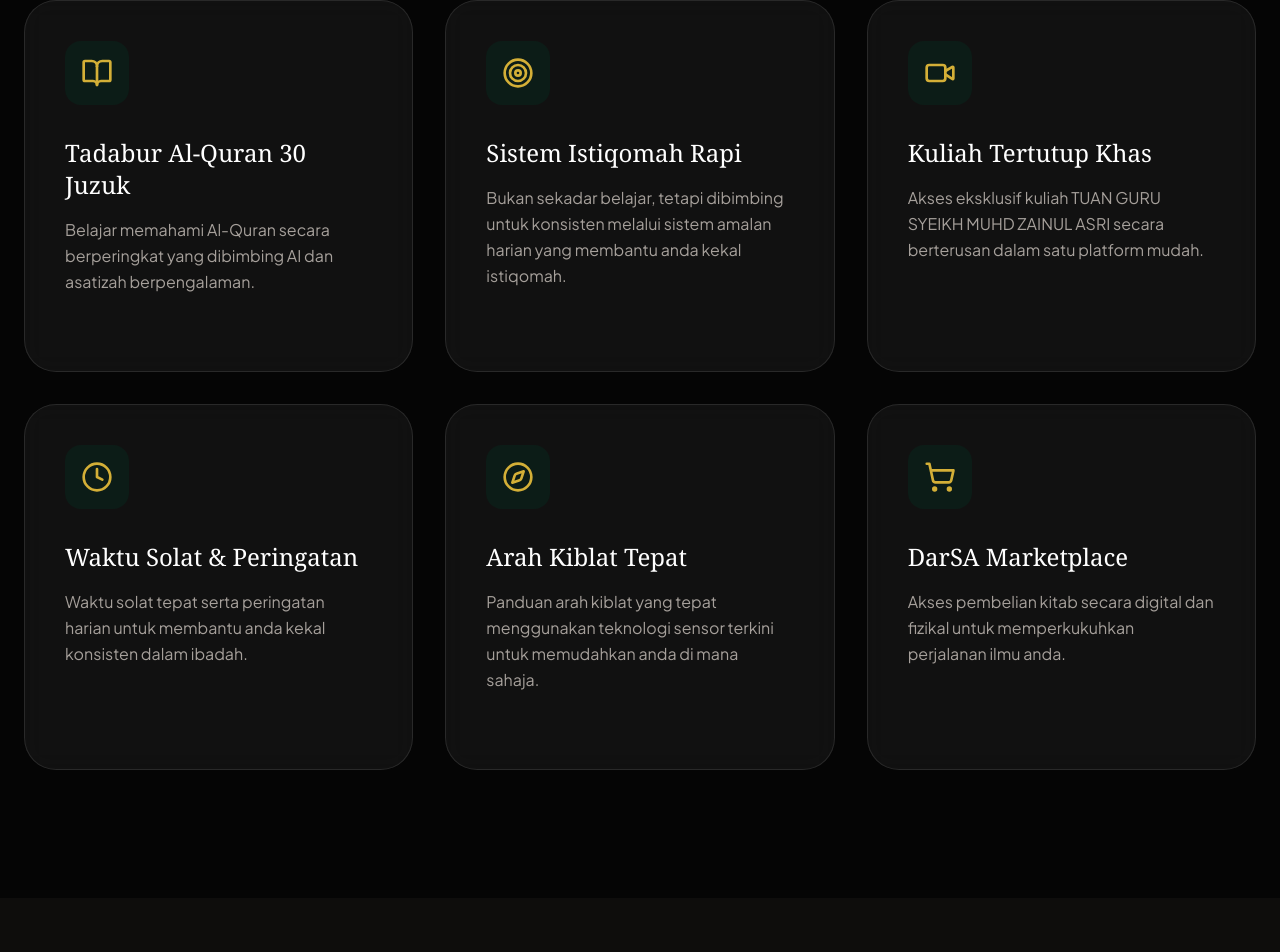
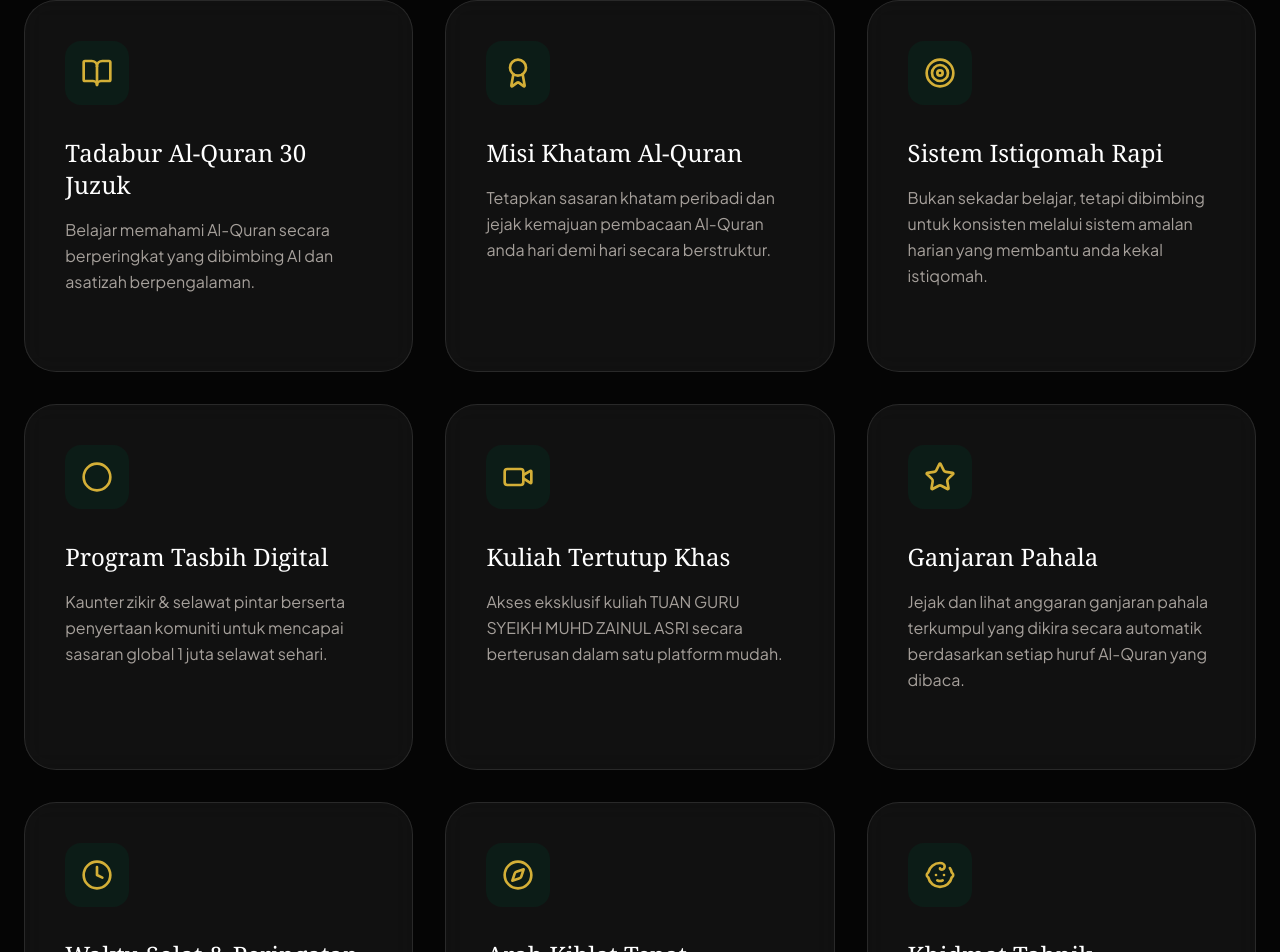
Before and after one commit to fattah-b/AG-WEBSITE-DARSA-ISTIQOMAH-darsaistiqomah.com, a React (Vite) app: page / in a window 1280 px wide. Shown: the part 3557-4509 px from the top of the page. Built offline with nearby package versions, Linux system fonts and the light colour scheme.

Commit message:
style: change feature grid to flex wrap & center and highlight DarSA Marketplace card

```diff
--- a/src/App.tsx
+++ b/src/App.tsx
@@ -24,7 +24,11 @@ import {
   Globe,
   MapPin,
   Calendar,
-  Navigation
+  Navigation,
+  Award,
+  Star,
+  Baby,
+  Circle
 } from 'lucide-react';
 import { motion, AnimatePresence, useScroll, useTransform } from 'motion/react';
 
@@ -111,14 +115,29 @@ const features = [
     icon: <BookOpen className="w-8 h-8 text-gold-400" />
   },
   {
+    title: "Misi Khatam Al-Quran",
+    desc: "Tetapkan sasaran khatam peribadi dan jejak kemajuan pembacaan Al-Quran anda hari demi hari secara berstruktur.",
+    icon: <Award className="w-8 h-8 text-gold-400" />
+  },
+  {
     title: "Sistem Istiqomah Rapi",
     desc: "Bukan sekadar belajar, tetapi dibimbing untuk konsisten melalui sistem amalan harian yang membantu anda kekal istiqomah.",
     icon: <Target className="w-8 h-8 text-gold-400" />
   },
   {
+    title: "Program Tasbih Digital",
+    desc: "Kaunter zikir & selawat pintar berserta penyertaan komuniti untuk mencapai sasaran global 1 juta selawat sehari.",
+    icon: <Circle className="w-8 h-8 text-gold-400" />
+  },
+  {
     title: "Kuliah Tertutup Khas",
     desc: "Akses eksklusif kuliah TUAN GURU SYEIKH MUHD ZAINUL ASRI secara berterusan dalam satu platform mudah.",
     icon: <Video className="w-8 h-8 text-gold-400" />
+  },
+  {
+    title: "Ganjaran Pahala",
+    desc: "Jejak dan lihat anggaran ganjaran pahala terkumpul yang dikira secara automatik berdasarkan setiap huruf Al-Quran yang dibaca.",
+    icon: <Star className="w-8 h-8 text-gold-400" />
   },
   {
     title: "Waktu Solat & Peringatan",
@@ -129,6 +148,11 @@ const features = [
     title: "Arah Kiblat Tepat",
     desc: "Panduan arah kiblat yang tepat menggunakan teknologi sensor terkini untuk memudahkan anda di mana sahaja.",
     icon: <Compass className="w-8 h-8 text-gold-400" />
+  },
+  {
+    title: "Khidmat Tahnik",
+    desc: "Tempahan slot sesi tahnik barakah untuk bayi baru lahir, dijalankan mengikut sunnah dan bimbingan asatizah bertauliah.",
+    icon: <Baby className="w-8 h-8 text-gold-400" />
   },
   {
     title: "DarSA Marketplace",
@@ -170,6 +194,8 @@ const FeatureCard = ({ f, i }: { f: any, i: number }) => {
     });
   };
 
+  const isMarketplace = f.title === "DarSA Marketplace";
+
   return (
     <motion.div
       initial={{ opacity: 0, y: 20 }}
@@ -179,9 +205,12 @@ const FeatureCard = ({ f, i }: { f: any, i: number }) => {
       onMouseMove={handleMouseMove}
       onMouseEnter={() => setIsHovered(true)}
       onMouseLeave={() => setIsHovered(false)}
-      className="group relative h-full"
+      className="group relative w-full md:w-[calc(50%-1rem)] lg:w-[calc(33.333%-1.34rem)] flex-none h-auto flex flex-col"
       style={{ perspective: 1000 }}
     >
+      {isMarketplace && (
+        <div className="absolute -inset-2 bg-linear-to-r from-emerald-500/20 via-gold-500/25 to-emerald-500/20 rounded-[34px] blur-xl opacity-70 group-hover:opacity-100 transition-opacity duration-1000 animate-pulse pointer-events-none z-0" />
+      )}
       <motion.div
         animate={{
           rotateX: isHovered ? (mousePos.y - 150) / 15 : 0,
@@ -830,7 +859,7 @@ export default function App() {
             <h3 className="text-4xl md:text-6xl font-serif tracking-tight">Kenapa Pilih <span className="italic">DarSA Istiqomah?</span></h3>
           </div>
 
-          <div className="grid grid-cols-1 md:grid-cols-3 gap-8">
+          <div className="flex flex-wrap justify-center gap-8">
             {features.map((f, i) => (
               <FeatureCard key={i} f={f} i={i} />
             ))}
```
